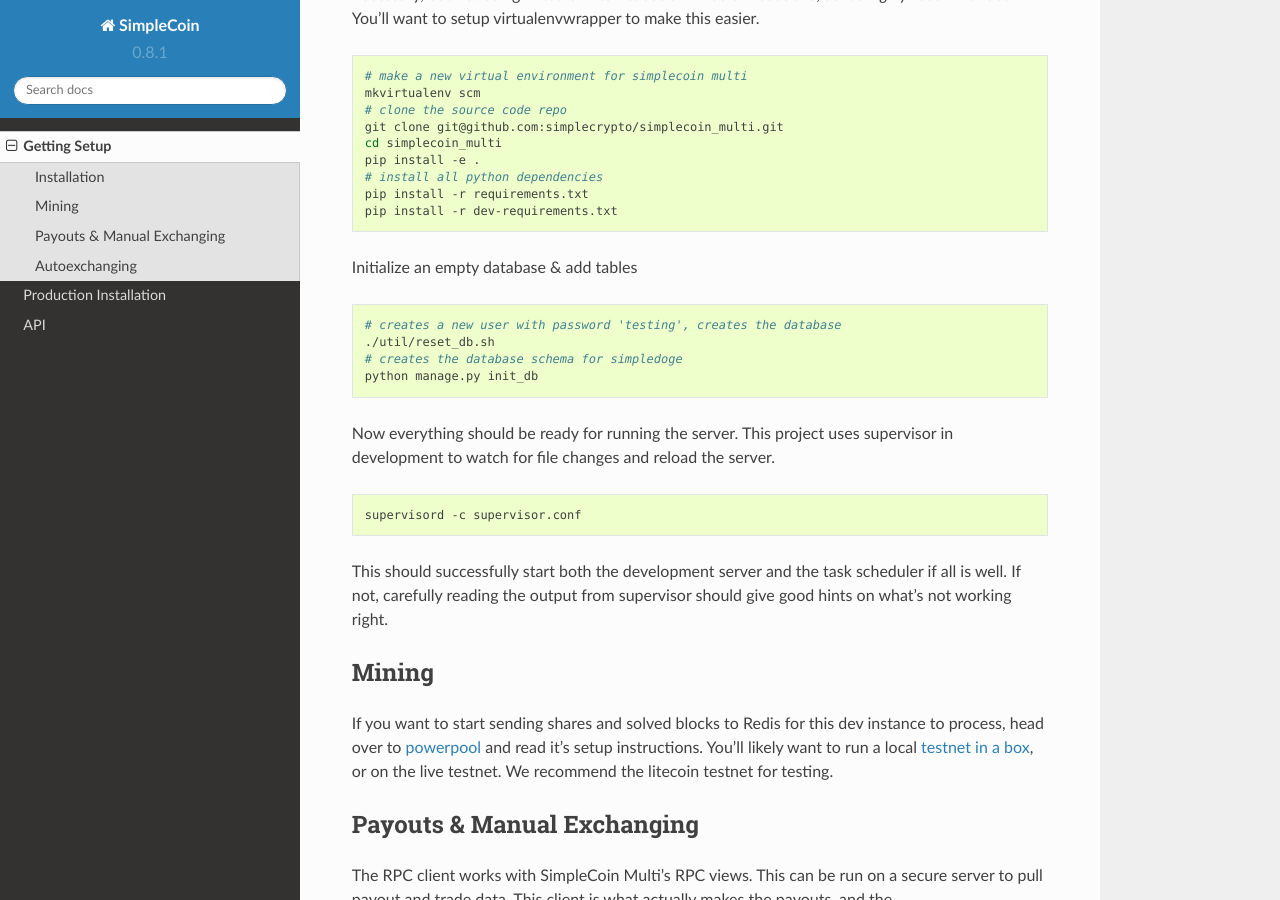
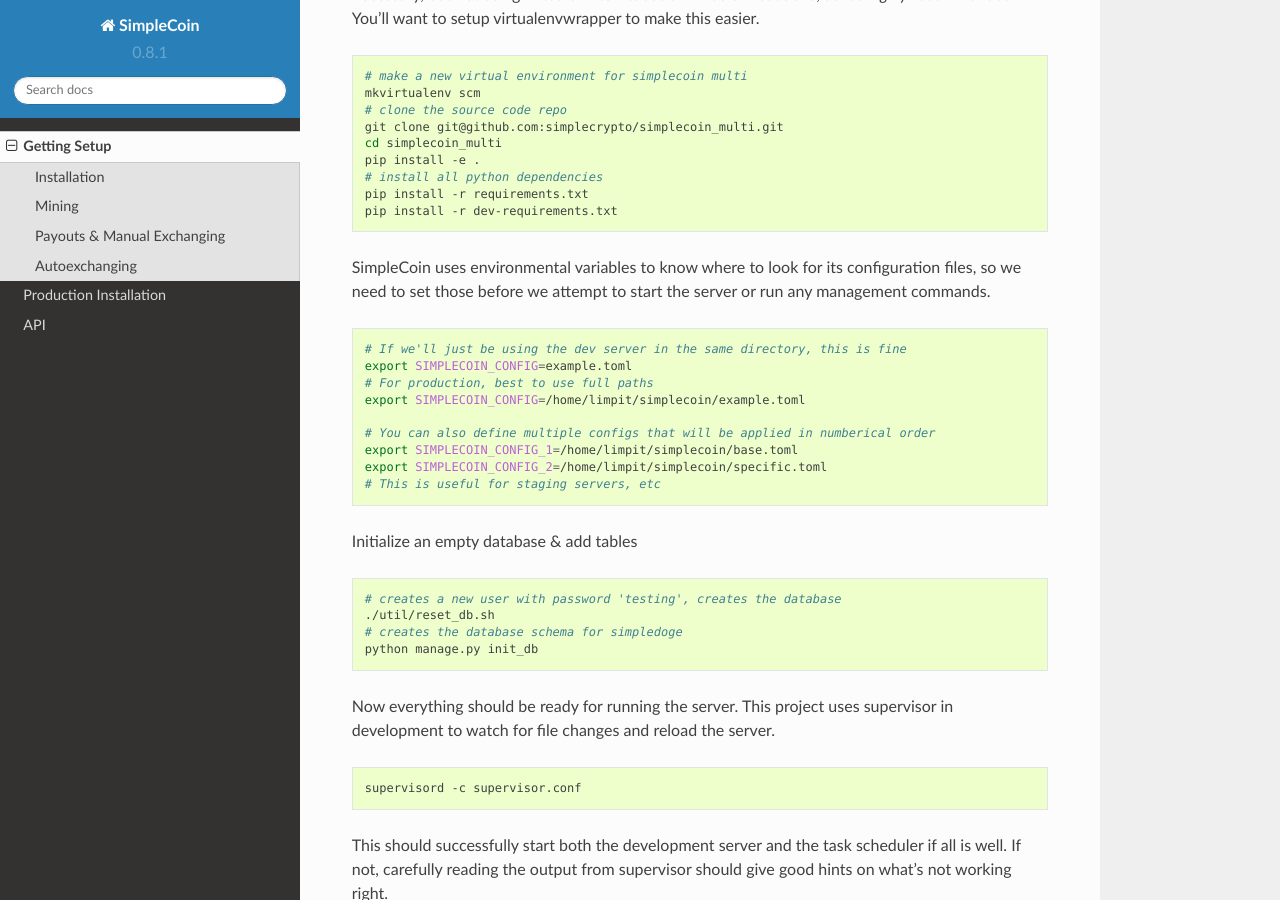
Before and after one commit to simplecrypto/simplecoin_multi, a Sphinx documentation site: the page built from doc/setup.rst, in a window 1280 px wide and 900 px high, scrolled down 501 px. Built offline with Sphinx 7.4.7 and the Read the Docs theme 2.0.0, drawn with Linux system fonts in a browser that asks for light colours.

Commit message:
Mention setting enviromental variables for config paths

```diff
--- a/doc/setup.rst
+++ b/doc/setup.rst
@@ -33,6 +33,22 @@
     # install all python dependencies
     pip install -r requirements.txt
     pip install -r dev-requirements.txt
+
+SimpleCoin uses environmental variables to know where to look for its
+configuration files, so we need to set those before we attempt to start the
+server or run any management commands.
+
+.. code-block:: bash
+
+    # If we'll just be using the dev server in the same directory, this is fine
+    export SIMPLECOIN_CONFIG=example.toml
+    # For production, best to use full paths
+    export SIMPLECOIN_CONFIG=/home/limpit/simplecoin/example.toml
+
+    # You can also define multiple configs that will be applied in numberical order
+    export SIMPLECOIN_CONFIG_1=/home/limpit/simplecoin/base.toml
+    export SIMPLECOIN_CONFIG_2=/home/limpit/simplecoin/specific.toml
+    # This is useful for staging servers, etc
 
 Initialize an empty database & add tables
 
```
